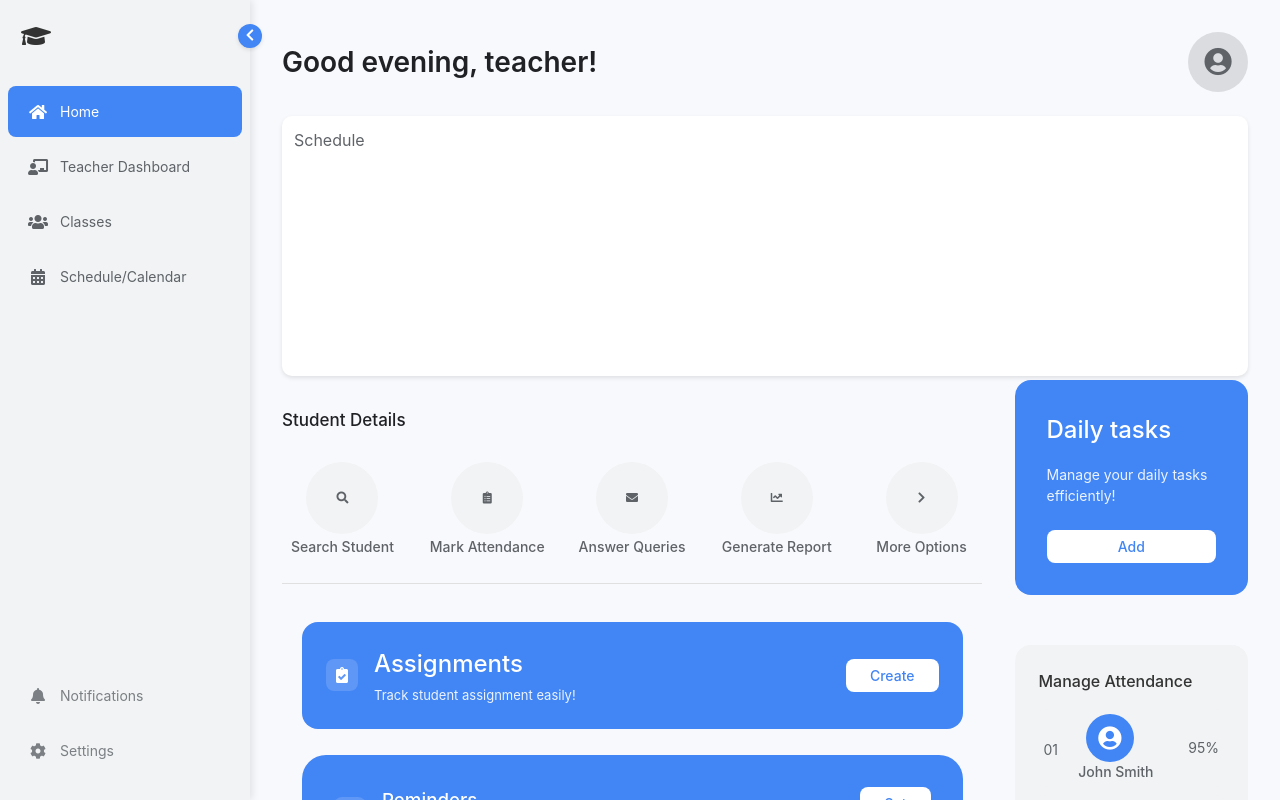
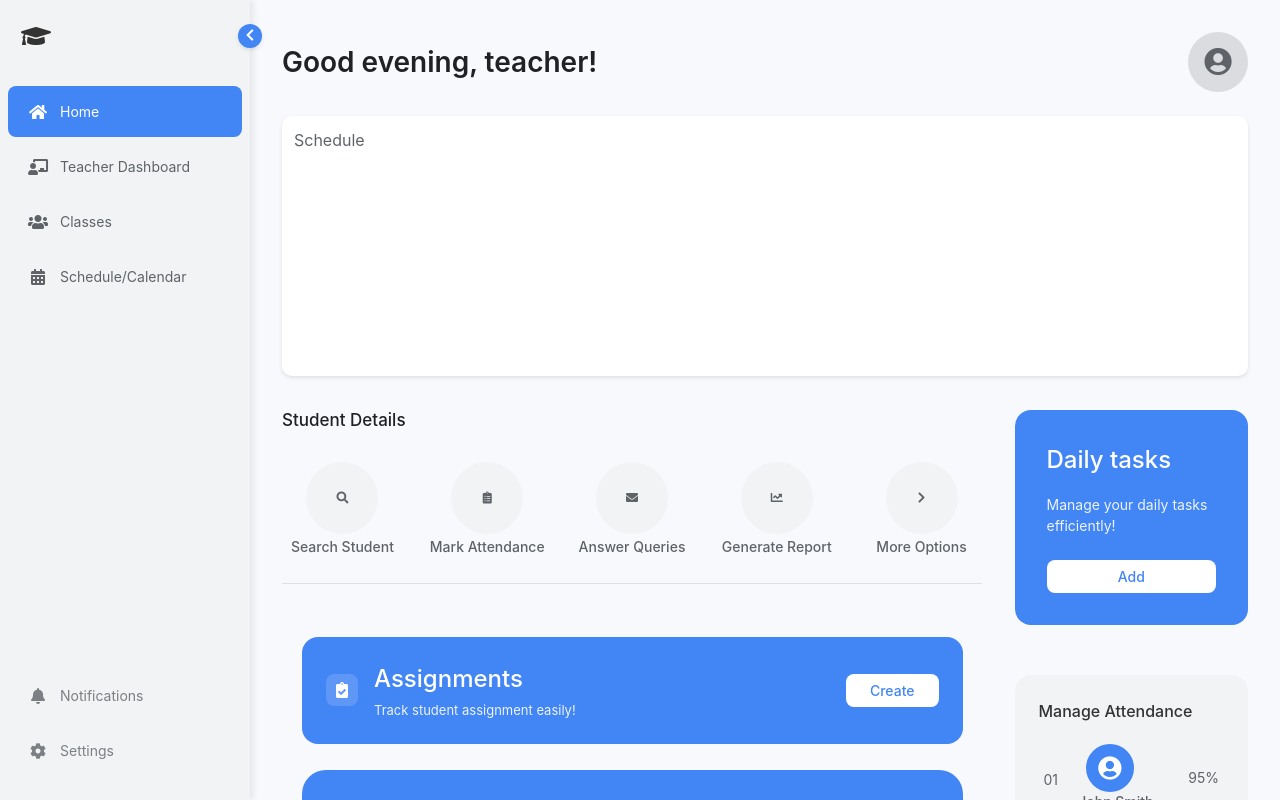
Before and after one commit to Pras-20/EZedu, a React (Create React App) app in the folder frontend/: page / in a window 1280 px wide. Shown: the top 800 px of the page. Built offline with nearby package versions, Linux system fonts and the light colour scheme.

Commit message:
home page

```diff
--- a/frontend/src/components/Dashboard/Dashboard.css
+++ b/frontend/src/components/Dashboard/Dashboard.css
@@ -312,9 +312,8 @@
   display: flex;
   flex-direction: column;
   justify-content: space-between;
-  margin-top: 0;
   position: relative;
-  margin-top: -220px;
+  margin-top: -190px;
 }
 
 .daily-tasks-card h2 {
@@ -858,6 +857,8 @@
   width: 90%;
   max-width: 500px;
   position: relative;
+  max-height: 80vh; /* Limit height to 80% of viewport height */
+  overflow-y: auto; /* Enable vertical scrolling */
 }
 
 .close-btn {
@@ -1236,3 +1237,15 @@
   background-color: #f1f3f4; /* Background color */
   /* Add any other styles you need */
 }
+
+/* Styles for the attendance modal */
+.attendance-modal {
+  max-height: 80vh; /* Limit height to 80% of viewport height */
+  overflow-y: auto; /* Enable vertical scrolling */
+}
+
+/* Ensure the student list doesn't scroll horizontally in attendance modal */
+.attendance-modal .student-list {
+  overflow-x: hidden; /* Prevent horizontal scrolling */
+  max-width: 100%; /* Ensure it doesn't exceed modal width */
+}
```
